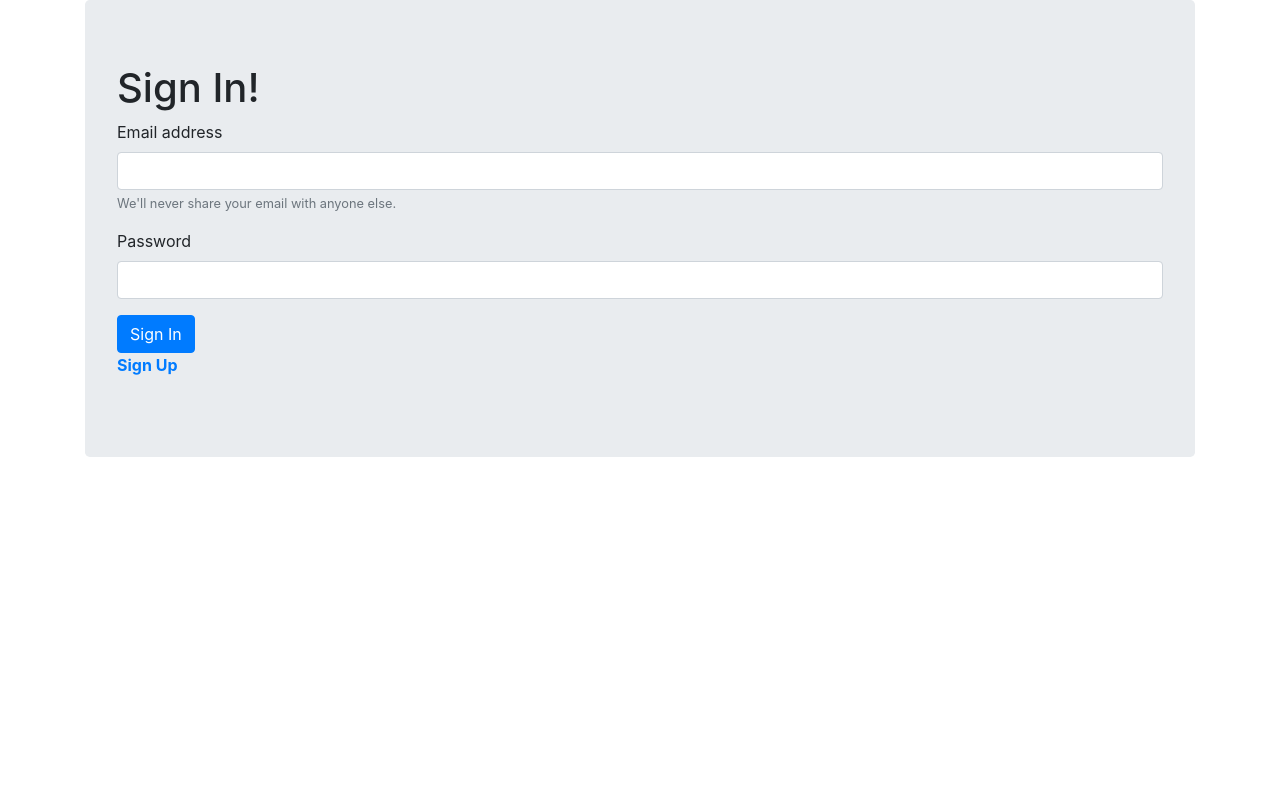
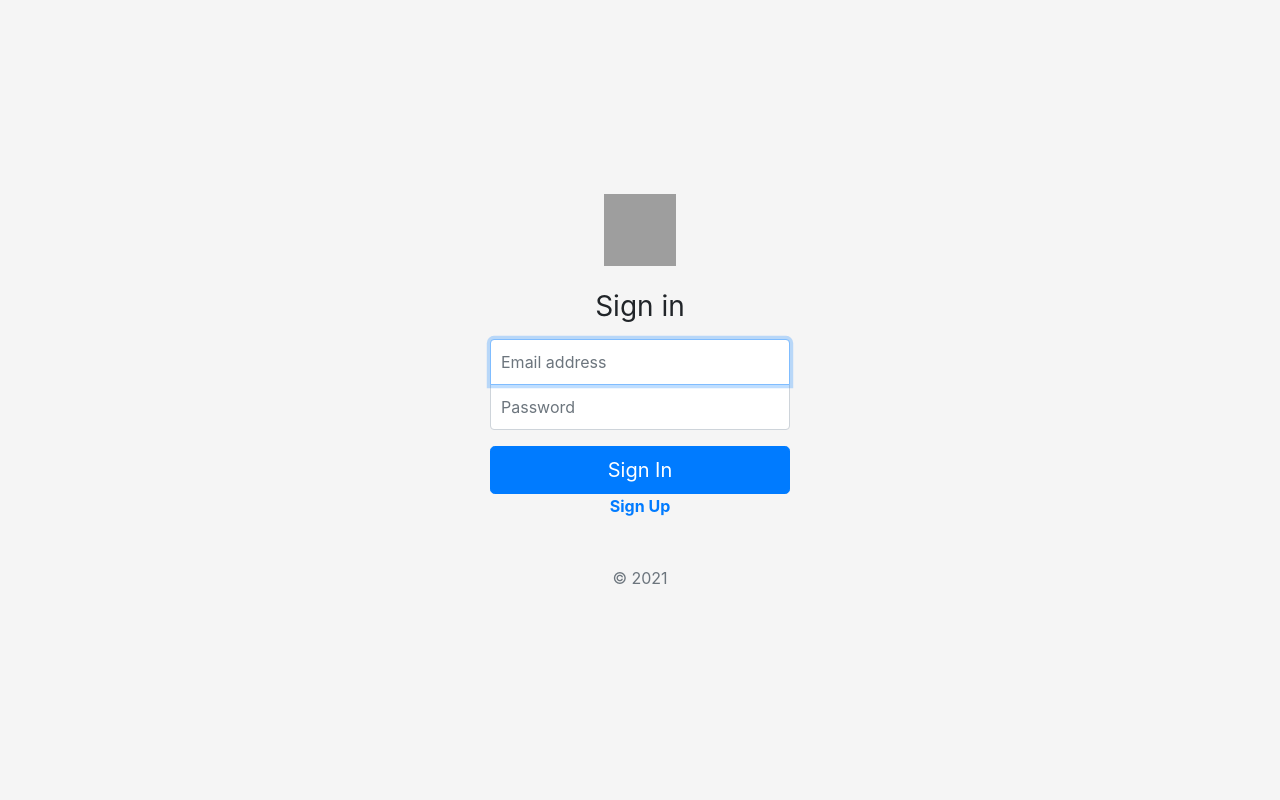
Before and after one commit to bhanu18/Keeping_Inventory, a PHP site: page / in a window 1280 px wide. Run offline with PHP 8.4, Linux system fonts and the light colour scheme; grey boxes are pictures that could not be loaded.

Commit message:
added sign function

```diff
--- a/create_user.php
+++ b/create_user.php
@@ -1,37 +1,93 @@
-<!doctype html>
-<html lang="en">
-  <head>
-    <!-- Required meta tags -->
-    <meta charset="utf-8">
-    <meta name="viewport" content="width=device-width, initial-scale=1, shrink-to-fit=no">
+<?php
+$connection = mysqli_connect("localhost", "root", "","store");
+  // Define variables and initialize with empty values
+$username = $password = $confirm_password = "";
+$username_err = $password_err = $confirm_password_err = "";
 
-    <title>Sign Up!</title>
-  </head>
-  <body>
-      <?php include_once('header.php')?>
-      <div class="container">
-              <div class="jumbotron">
-    <h1>Sign Up!</h1>
-<form method="post">
-  <div class="form-group">
-    <label for="exampleInputEmail1">Email address</label>
-    <input type="email" class="form-control" id="exampleInputEmail1" name="username"aria-describedby="emailHelp">
-    <small id="emailHelp" class="form-text text-muted">We'll never share your email with anyone else.</small>
-  </div>
-  <div class="form-group">
-    <label for="exampleInputPassword1">Password</label>
-    <input type="password" class="form-control" name="password" id="exampleInputPassword1">
-  </div>
-  <div class="form-group form-check">
-    <input type="checkbox" class="form-check-input" id="exampleCheck1">
-    <label class="form-check-label" for="exampleCheck1">Check me out</label>
-  </div>
-  <button type="submit" class="btn btn-primary">Submit</button>
-</form>
-          </div>
-      </div>
-      </body>
-</html>
-<?php
-createUser();
+// Processing form data when form is submitted
+if($_SERVER["REQUEST_METHOD"] == "POST"){
+
+  // Validate username
+  if(empty(trim($_POST["username"]))){
+      $username_err = "Please enter a username.";
+  } else{
+      // Prepare a select statement
+      $sql = "SELECT id FROM users WHERE username = $username";
+
+      if($stmt = mysqli_prepare($connection, $sql)){
+          // Bind variables to the prepared statement as parameters
+          mysqli_stmt_bind_param($stmt, "s", $param_username);
+
+          // Set parameters
+          $param_username = trim($_POST["username"]);
+
+          // Attempt to execute the prepared statement
+          if(mysqli_stmt_execute($stmt)){
+              /* store result */
+              mysqli_stmt_store_result($stmt);
+
+              if(mysqli_stmt_num_rows($stmt) == 1){
+                  $username_err = "This username is already taken.";
+              } else{
+                  $username = trim($_POST["username"]);
+              }
+          } else{
+              echo "Oops! Something went wrong. Please try again later.";
+          }
+
+          // Close statement
+          mysqli_stmt_close($stmt);
+      }
+  }
+
+  // Validate password
+  if(empty(trim($_POST["password"]))){
+      $password_err = "Please enter a password.";
+  } elseif(strlen(trim($_POST["password"])) < 6){
+      $password_err = "Password must have atleast 6 characters.";
+  } else{
+      $password = trim($_POST["password"]);
+  }
+
+  // Validate confirm password
+  if(empty(trim($_POST["confirm_password"]))){
+      $confirm_password_err = "Please confirm password.";
+  } else{
+      $confirm_password = trim($_POST["confirm_password"]);
+      if(empty($password_err) && ($password != $confirm_password)){
+          $confirm_password_err = "Password did not match.";
+      }
+  }
+
+  // Check input errors before inserting in database
+  if(empty($username_err) && empty($password_err) && empty($confirm_password_err)){
+
+      // Prepare an insert statement
+      $sql = "INSERT INTO users (username, password) VALUES ($username, $password )";
+
+      if($stmt = mysqli_prepare($connection, $sql)){
+          // Bind variables to the prepared statement as parameters
+          mysqli_stmt_bind_param($stmt, "ss", $param_username, $param_password);
+
+          // Set parameters
+          $param_username = $username;
+          $param_password = password_hash($password, PASSWORD_DEFAULT); // Creates a password hash
+
+          // Attempt to execute the prepared statement
+          if(mysqli_stmt_execute($stmt)){
+              // Redirect to login page
+              header("location: login.php");
+          } else{
+              echo "Something went wrong. Please try again later.";
+          }
+
+          // Close statement
+          mysqli_stmt_close($stmt);
+      }
+  }
+
+  // Close connection
+  mysqli_close($connection);
+}
+
 ?>
--- a/index.php
+++ b/index.php
@@ -1,14 +1,22 @@
 <?php
+include_once("create_user.php");
 include_once("login.php");
 if(isset($_SESSION['login_user'])){
 header("location: home.php");
  }
-?><!doctype html>
+?>
+<!doctype html>
 <html lang="en">
   <head>
     <!-- Required meta tags -->
     <meta charset="utf-8">
     <meta name="viewport" content="width=device-width, initial-scale=1, shrink-to-fit=no">
+    <meta name="description" content="">
+    <meta name="author" content="">
+    <link rel="icon" href="/docs/4.0/assets/img/favicons/favicon.ico">
+
+    <link rel="canonical" href="https://getbootstrap.com/docs/4.0/examples/sign-in/">
+
       <!-- Bootstrap CSS -->
     <link rel="stylesheet" href="https://stackpath.bootstrapcdn.com/bootstrap/4.5.2/css/bootstrap.min.css" integrity="sha384-JcKb8q3iqJ61gNV9KGb8thSsNjpSL0n8PARn9HuZOnIxN0hoP+VmmDGMN5t9UJ0Z" crossorigin="anonymous">
 <!-- Optional JavaScript -->
@@ -24,59 +32,127 @@ header("location: home.php");
 }
 .toggleForms {
 font-weight: bold;
+}
+html,
+body {
+  height: 100%;
+}
+
+body {
+  display: -ms-flexbox;
+  display: -webkit-box;
+  display: flex;
+  -ms-flex-align: center;
+  -ms-flex-pack: center;
+  -webkit-box-align: center;
+  align-items: center;
+  -webkit-box-pack: center;
+  justify-content: center;
+  padding-top: 40px;
+  padding-bottom: 40px;
+  background-color: #f5f5f5;
+}
+
+.form-signin {
+  width: 100%;
+  max-width: 330px;
+  padding: 15px;
+  margin: 0 auto;
+}
+.form-signin .checkbox {
+  font-weight: 400;
+}
+.form-signin .form-control {
+  position: relative;
+  box-sizing: border-box;
+  height: auto;
+  padding: 10px;
+  font-size: 16px;
+}
+.form-signin .form-control:focus {
+  z-index: 2;
+}
+.form-signin input[type="email"] {
+  margin-bottom: -1px;
+  border-bottom-right-radius: 0;
+  border-bottom-left-radius: 0;
+}
+.form-signin input[type="password"] {
+  margin-bottom: 10px;
+  border-top-left-radius: 0;
+  border-top-right-radius: 0;
 }</style>
   </head>
-  <body>
+  <body class="text-center">
 
-    <div class="container" id="signUpForm">
-              <div class="jumbotron">
-<form method="post" action="create_user.php">
-    <h1>Sign Up!</h1>
-  <div class="form-group">
-    <label for="exampleInputEmail1">Email address</label>
-    <input type="email" class="form-control" id="exampleInputEmail1" aria-describedby="emailHelp">
-    <small id="emailHelp" class="form-text text-muted">We'll never share your email with anyone else.</small>
-  </div>
-  <div class="form-group">
-    <label for="exampleInputPassword1">Password</label>
-    <input type="password" class="form-control" id="exampleInputPassword1">
-  </div>
-  <div class="form-group form-check">
-    <input type="checkbox" class="form-check-input" id="exampleCheck1">
-    <label class="form-check-label" for="exampleCheck1">Check me out</label>
-  </div>
-  <button type="submit" class="btn btn-primary">Sign Up</button>
-    <p><a class="toggleForms">Log in</a></p>
-</form>
-          </div>
+  <form method="post" class="form-signin" id="signUpForm" name="signUpForm" onsubmit="return FormValidation()">
+      <img class="mb-4" src="https://getbootstrap.com/docs/4.0/assets/brand/bootstrap-solid.svg" alt="" width="72" height="72">
+      <h1 class="h3 mb-3 font-weight-normal">Please sign Up</h1>
+      <label for="inputEmail" class="sr-only">Email address</label>
+      <div id="validate_email"></div>
+      <input type="email" id="inputEmail" name="username" class="form-control" placeholder="Email address" required autofocus>
+      <label for="inputPassword" class="sr-only">Password</label>
+      <div id="validate_password"></div>
+      <input type="password" id="inputPassword" name="password" class="form-control" placeholder="Password" required>
+      <label for="inputPassword" class="sr-only">Comfirm Password</label>
+      <div id="validate_confirm_password"></div>
+      <input type="password" id="inputPassword" name="comfirm_password" class="form-control" placeholder="Comfirm Password" required>
+      <div class="checkbox mb-3">
+        <label>
+          <input type="checkbox" value="remember-me"> Remember me
+        </label>
       </div>
-       <div class="container" id="logInForm">
-              <div class="jumbotron">
-                  <form method="post">
-                      <h1>Sign In!</h1>
-  <div class="form-group">
-    <label for="exampleInputEmail1">Email address</label>
-    <input type="email" class="form-control" name="username"id="email" aria-describedby="emailHelp">
-    <small id="emailHelp" class="form-text text-muted">We'll never share your email with anyone else.</small>
-  </div>
-  <div class="form-group">
-    <label for="exampleInputPassword1">Password</label>
-    <input type="password" class="form-control" name="password" id="password">
-  </div>
+      <button class="btn btn-lg btn-primary btn-block" type="submit">Sign Up</button>
+      <p><a class="toggleForms">Sign In</a></p>
+      <p class="mt-5 mb-3 text-muted">&copy; 2021</p>
+    </form>
 
-  <button type="submit" class="btn btn-primary">Sign In</button>
-                      <span><?php echo $error; ?></span>
-                      <p><a class="toggleForms">Sign Up</a></p>
+      <form method="post"class="form-signin" id="logInForm">
+      <img class="mb-4" src="https://getbootstrap.com/docs/4.0/assets/brand/bootstrap-solid.svg" alt="" width="72" height="72">
+      <h1 class="h3 mb-3 font-weight-normal">Sign in</h1>
+      <label for="inputEmail" class="sr-only">Email address</label>
+      <input type="email" id="inputEmail" name="username" class="form-control" placeholder="Email address" required autofocus>
+      <label for="inputPassword" class="sr-only">Password</label>
+      <input type="password" id="inputPassword" name="password" class="form-control" placeholder="Password" required>
+      <div class="checkbox mb-3">
+        <!-- <label>
+          <input type="checkbox" value="remember-me"> Remember me
+        </label> -->
+      </div>
+      <button class="btn btn-lg btn-primary btn-block" type="submit">Sign In</button>
+      <p><a class="toggleForms">Sign Up</a></p>
+      <p class="mt-5 mb-3 text-muted">&copy; 2021</p>
+      <span><?php echo $error; ?></span>
+    </form>
 </form>
            </div>
       </div>
 <script type="text/javascript">
 
         $(".toggleForms").click(function() {
-
             $("#signUpForm").toggle();
             $("#logInForm").toggle();
         });
+
+        function FormValidation(){
+          var email = documemt.forms["signUpForm"]["username"].value;
+          var password = document.forms["signUpForm"]["password"].value;
+          var comfirm_password = document.forms["signUpForm"]["confirm_password"].value;
+
+          if (email == ''){
+            document.getElementbyId('validate_email').innerHTML="Require Email";
+            return false;
+          }
+          if(password == ''){
+            document.getElementbyId('validate_password').innerHTML = "Require Password";
+            return false;
+          }
+          if(confirm_password == ''){
+            document.getElementId('validate_confirm_password').innerHTML = "Please Confirm Password";
+            return false;
+          }
+
+        }
       </script>
 
 
```
Also changed, not shown: function.php (+0 -93 lines).
